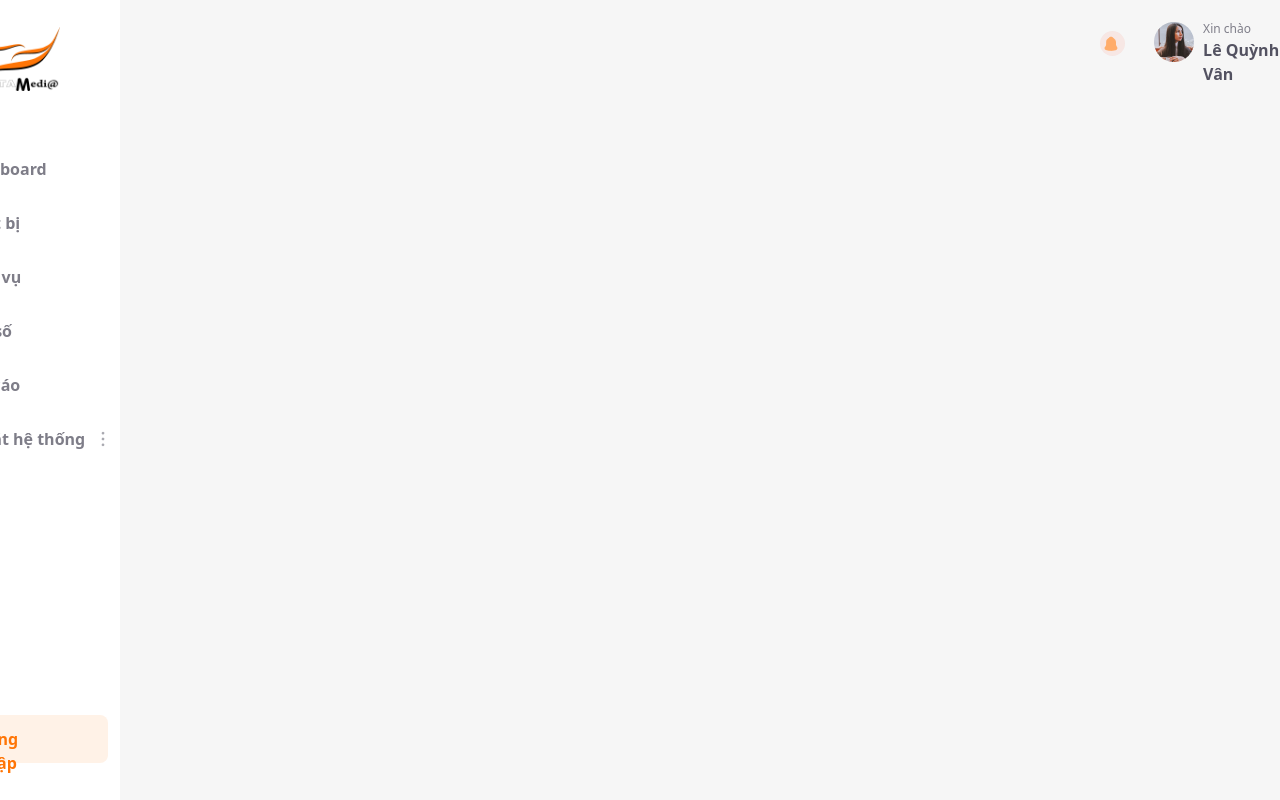
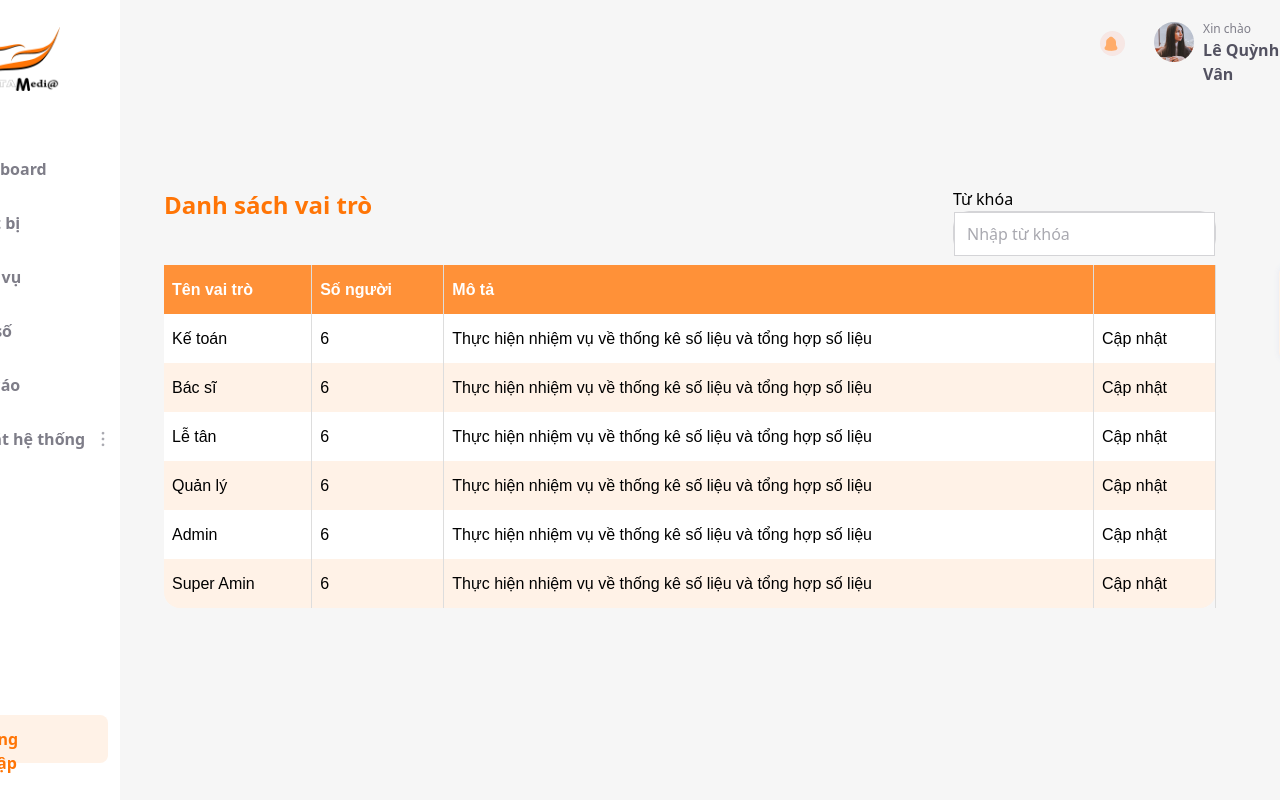
Before and after one commit to thaiduong16012001/my-app, a React (Create React App) app: page /RoleManage in a window 1280 px wide. Built offline with nearby package versions, Linux system fonts and the light colour scheme.

Commit message:
#4 update 8/5/2023

```diff
--- a/src/pages/auth/Style.css
+++ b/src/pages/auth/Style.css
@@ -11,6 +11,7 @@
   flex-direction: column;
   align-items: center;
   position: relative;
+  /* height: 1000px; */
 }
 
 .logoAlta {
@@ -21,7 +22,7 @@
 .login-form {
   width: 70%;
 }
-.title {
+.titlee {
   font-size: 22px;
   margin: 15px 0 5px 0;
 }
--- a/src/pages/auth/components/loginLeft.tsx
+++ b/src/pages/auth/components/loginLeft.tsx
@@ -10,9 +10,9 @@ function LoginLeft() {
     <div className="login-left">
       <img className="logoAlta" src={logo_Alta} alt="logo" />
       <div className="login-form">
-        <h1 className="title">Tên đăng nhập *</h1>
-        <input className="form-input" type="text" placeholder="Username" />
-        <h1 className="title">Mật khẩu *</h1>
+        <h1 className="titlee">Tên đăng nhập *</h1>
+        <input className="form-input" type="text" placeholder="Usernamee" />
+        <h1 className="titlee">Mật khẩu *</h1>
         <input className="form-input" type="password" placeholder="Password" />
         {/* <FontAwesomeIcon icon={faEyeSlash} /> */}
       </div>
--- a/src/pages/auth/confirmPassword.tsx
+++ b/src/pages/auth/confirmPassword.tsx
@@ -9,13 +9,13 @@ const ConfirmPassword = () => {
       <div className="login-left">
         <img className="logoAlta" src={logo_Alta} alt="logo" />
         <div className="login-form">
-          <h1 className="title">Mật khẩu </h1>
+          <h1 className="titlee">Mật khẩu </h1>
           <input
             className="form-input"
             type="password"
             placeholder="Password"
           />
-          <h1 className="title">Nhập lại mật khẩu </h1>
+          <h1 className="titlee">Nhập lại mật khẩu </h1>
           <input
             className="form-input"
             type="password"
--- a/src/pages/auth/forgotPass.tsx
+++ b/src/pages/auth/forgotPass.tsx
@@ -8,7 +8,7 @@ const ForgotPass = () => {
       <div className="login-left">
         <img className="logoAlta" src={logo_Alta} alt="logo" />
         <div className="login-form">
-          <h1 className="title">
+          <h1 className="titlee">
             Vui lòng nhập email để đặt lại mật khẩu của bạn *
           </h1>
           <input className="form-input" type="text" placeholder="Nhập email" />
--- /dev/null
+++ b/src/pages/components/logging/Logging.css
@@ -0,0 +1,11 @@
+.body {
+  position: relative;
+}
+.body__noti {
+  position: absolute;
+}
+.title {
+  position: absolute;
+  top: 10px;
+  left: 40px;
+}
--- a/src/pages/components/logging/Logging.tsx
+++ b/src/pages/components/logging/Logging.tsx
@@ -2,10 +2,14 @@ import React from "react";
 import "../../auth/profileInfo/Profile.css";
 import iconnoti from "./images/iconNoti.png";
 import avtlittle from "./images/avtlittle.png";
+import "./Logging.css";
 
 function Logging() {
   return (
     <div className="body">
+      {/* <div className="title">
+        <p> Cài đặt hệ thống </p>
+      </div> */}
       <div className="body__noti">
         <img src={iconnoti} alt="" />
       </div>
@@ -14,6 +18,7 @@ function Logging() {
         <div className="body__avt">
           <img src={avtlittle} alt="" />
         </div>
+
         <div className="body__avt-right">
           <div className="body__titlehello">Xin chào</div>
           <div className="body__name">Lê Quỳnh Ái Vân</div>
--- a/src/pages/roleManagement/RoleManage.css
+++ b/src/pages/roleManagement/RoleManage.css
@@ -1,30 +1,113 @@
-.table {
-  /* width: 240px; */
+.setting {
+  margin-top: -20px;
 }
+
 .table {
   display: flex;
-  flex-direction: row;
+  flex-direction: column;
   align-items: flex-start;
   padding: 0px;
   position: absolute;
-  width: 1012px;
+  width: 1052px;
   height: 343px;
   left: 224px;
   top: 192px;
+  margin: 0 0 0 20px;
+  height: 100%;
+}
+.table_top {
+  width: 100%;
+  display: flex;
+  flex-direction: row;
+  justify-content: space-between;
+}
+.list {
+  color: #ff7506;
+  font-weight: 700;
+  font-size: 24px;
+  line-height: 36px;
+}
+.keyword {
+  font-size: 16px;
+}
+.find__input {
+  box-sizing: border-box;
+  width: 100%;
+  height: 44px;
+  background: #ffffff;
+  border: 1.5px solid #d4d4d7;
+  border-radius: 16px;
+  margin-bottom: 10px;
+}
+.input {
+  padding: 10px 16px 10px 12px;
+  font-weight: 400;
+  line-height: 22px;
+  width: 100%;
+  height: 44px;
+  border: 1.5px solid #d4d4d7;
+  font-size: 16px;
+  color: #a9a9b0;
+}
+.name__column {
+  color: #ffffff;
+  background: #ff9138;
+  font-weight: 600;
+  font-size: 16px;
+  line-height: 24px;
+}
+.addrole {
+  display: flex;
+  flex-direction: column;
+  justify-content: center;
+  align-items: center;
+  gap: 4px;
+  position: absolute;
+  width: 80px;
+  height: 94px;
+  left: 1115px;
+  top: 79px;
+  background: #fff2e7;
+  box-shadow: 0px 0px 6px #e7e9f2;
+  border-radius: 8px 0px 0px 8px;
+  padding: 12px 4px 12px 4px;
+}
+.add {
+  background: #ff9138;
+  width: 28px;
+  height: 28px;
+  border-radius: 8px;
+  text-align: center;
+  color: white;
+}
+.namerole {
+  width: 72px;
+  height: 38px;
+  font-family: "Nunito";
+  font-style: normal;
+  font-weight: 500;
+  font-size: 14px;
+  line-height: 19px;
+  text-align: center;
+  color: #ff7506;
 }
 table {
   font-family: arial, sans-serif;
   border-collapse: collapse;
   width: 100%;
+  background: #fff2e7;
+  border-radius: 16px;
 }
 
 td,
 th {
-  border: 1px solid #dddddd;
+  border-right: 1px solid #dddddd;
   text-align: left;
   padding: 8px;
+  height: 49px;
+  /* background: #fff2e7; */
 }
 
 tr:nth-child(even) {
-  background-color: #dddddd;
+  background-color: white;
 }
--- a/src/pages/roleManagement/RoleManage.tsx
+++ b/src/pages/roleManagement/RoleManage.tsx
@@ -9,16 +9,16 @@ function RoleManage() {
     <div className="app">
       <Sidebar></Sidebar>
       <Logging></Logging>
-      {/* <div className="header">
-        <div className="setting">Cài đặt hệ thống</div>
-      </div>
-      <div className="bodyy">
-        <p>Danh sách vai trò</p>
+
+      <div className="table">
+        <div className="table_top">
+          <p className="list">Danh sách vai trò</p>
           <div className="find">
-          <p>Từ khóa</p>
+            <p className="keyword">Từ khóa</p>
             <div className="find__input">
               <form>
                 <input
+                  className="input"
                   value="Nhập từ khóa"
                   type="search"
                   id="gsearch"
@@ -28,13 +28,18 @@ function RoleManage() {
             </div>
           </div>
         </div>
-      <div className="table">
+
+        <div className="addrole">
+          <p className="add">+</p>
+          <p className="namerole">Thêm vai trò</p>
+        </div>
+
         <table>
           <tr>
-            <th>Tên vai trò</th>
-            <th>Số người</th>
-            <th>Mô tả</th>
-            <th></th>
+            <th className="name__column">Tên vai trò</th>
+            <th className="name__column">Số người</th>
+            <th className="name__column">Mô tả</th>
+            <th className="name__column"></th>
           </tr>
           <tr>
             <td>Kế toán</td>
@@ -73,7 +78,7 @@ function RoleManage() {
             <td>Cập nhật</td>
           </tr>
         </table>
-      </div> */}
+      </div>
     </div>
   );
 }
```
Also changed, not shown: src/pages/roleManagement/images/icon_add/vuesax/bold/vuesax/bold/Vector.png (added). Lines whose indentation alone changed are shown as unchanged.
